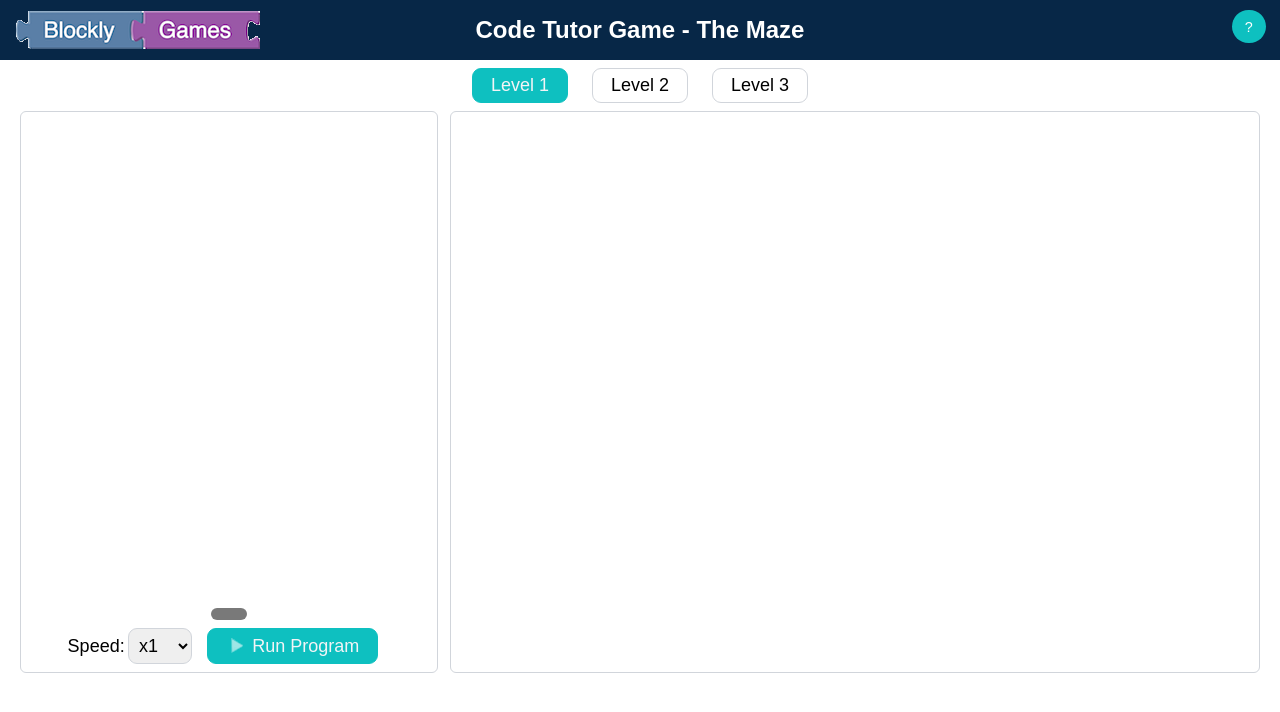
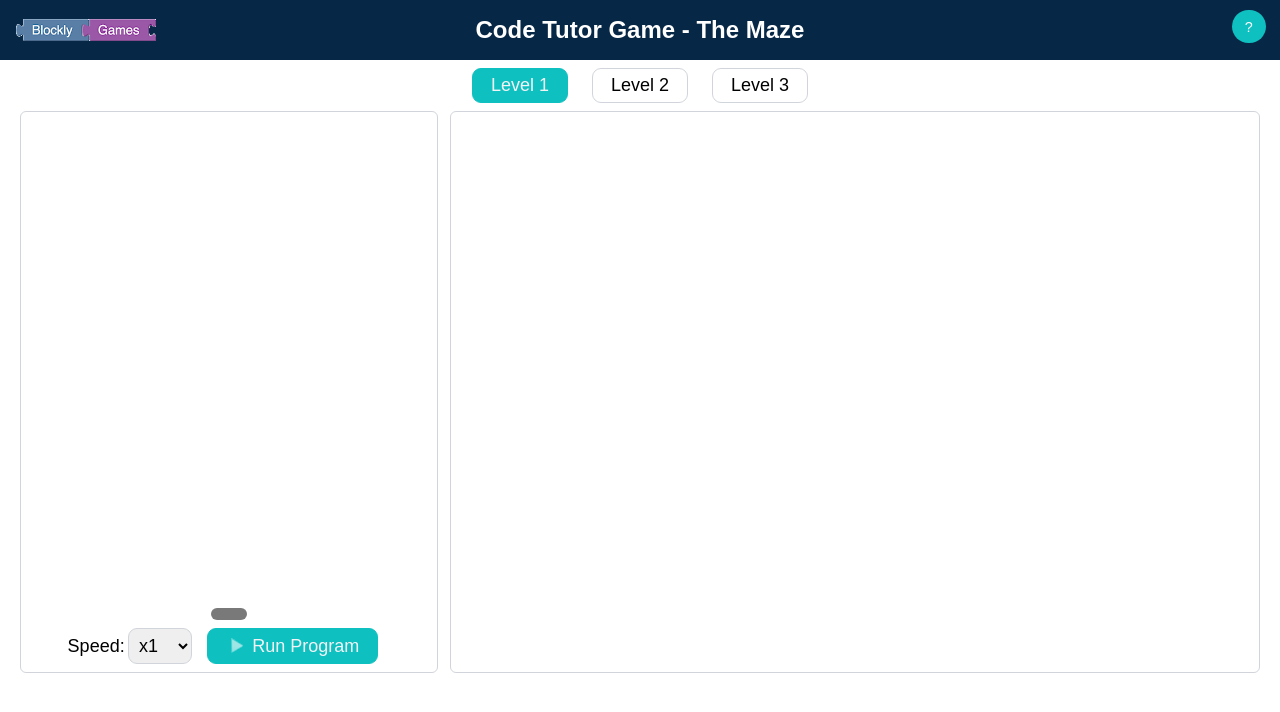
Before and after one commit to manevpe/game-code-tutor-maze, a website: page app/index.html in a window 1280 px wide. Drawn offline with Linux system fonts and the light colour scheme; files whose address does not match are found by name.

Commit message:
[fix] Fix for custom logo position

```diff
--- a/app/index.css
+++ b/app/index.css
@@ -30,7 +30,7 @@ body {
   background-color: #072747;
   background-image: url("./assets/images/logo.png");
   background-repeat: no-repeat;
-  background-size: auto, 200px;
+  background-size: 140px, auto;
   background-position: left var(--d2) center;
   color: white;
   font-weight: bold;
```
